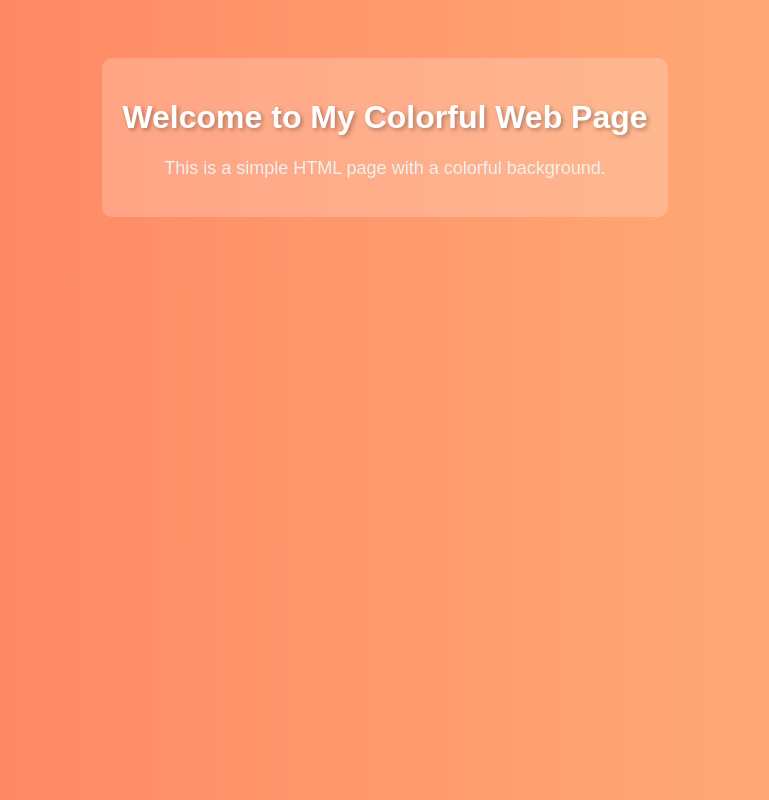
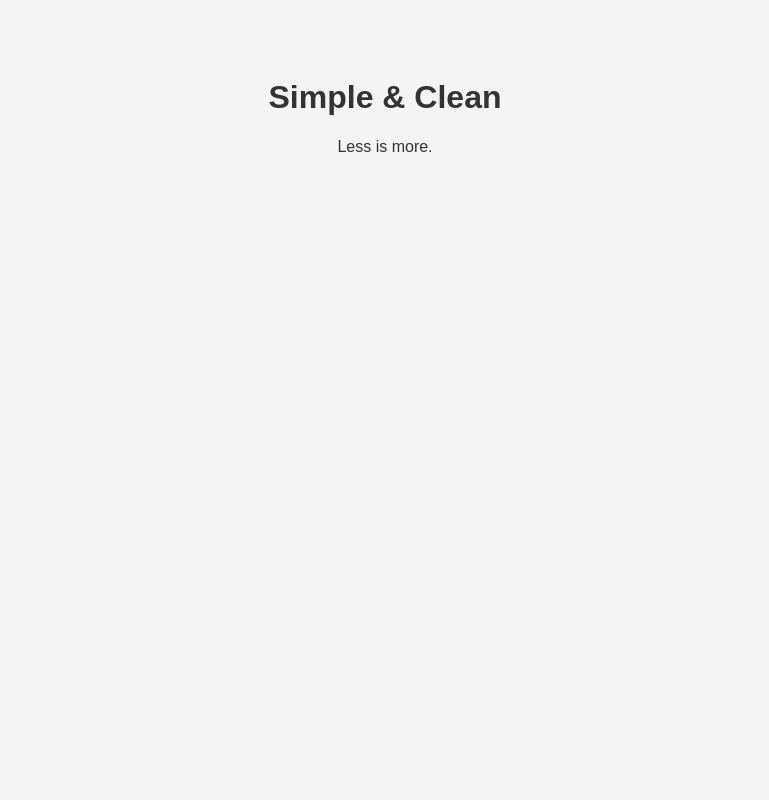
Before and after one commit to VeerRana2004/AWSdevops, a plain HTML site: page index.html in a window 1280 px wide. Shown: the whole page, without its empty margins (255-1024 px from the left). Drawn offline with Linux system fonts and the light colour scheme.

Commit message:
Update index.html

```diff
--- a/index.html
+++ b/index.html
@@ -3,35 +3,19 @@
 <head>
     <meta charset="UTF-8">
     <meta name="viewport" content="width=device-width, initial-scale=1.0">
-    <title>My Colorful Web Page</title>
+    <title>Minimalist Page</title>
     <style>
         body {
             font-family: Arial, sans-serif;
+            background-color: #f4f4f4;
+            color: #333;
             text-align: center;
             padding: 50px;
-            background: linear-gradient(to right, #ff7e5f, #feb47b);
-            color: white;
-        }
-        h1 {
-            color: #fff;
-            text-shadow: 2px 2px 4px rgba(0, 0, 0, 0.3);
-        }
-        p {
-            color: #f0f0f0;
-            font-size: 18px;
-        }
-        .container {
-            background: rgba(255, 255, 255, 0.2);
-            padding: 20px;
-            border-radius: 10px;
-            display: inline-block;
         }
     </style>
 </head>
 <body>
-    <div class="container">
-        <h1>Welcome to My Colorful Web Page</h1>
-        <p>This is a simple HTML page with a colorful background.</p>
-    </div>
+    <h1>Simple & Clean</h1>
+    <p>Less is more.</p>
 </body>
 </html>
```
